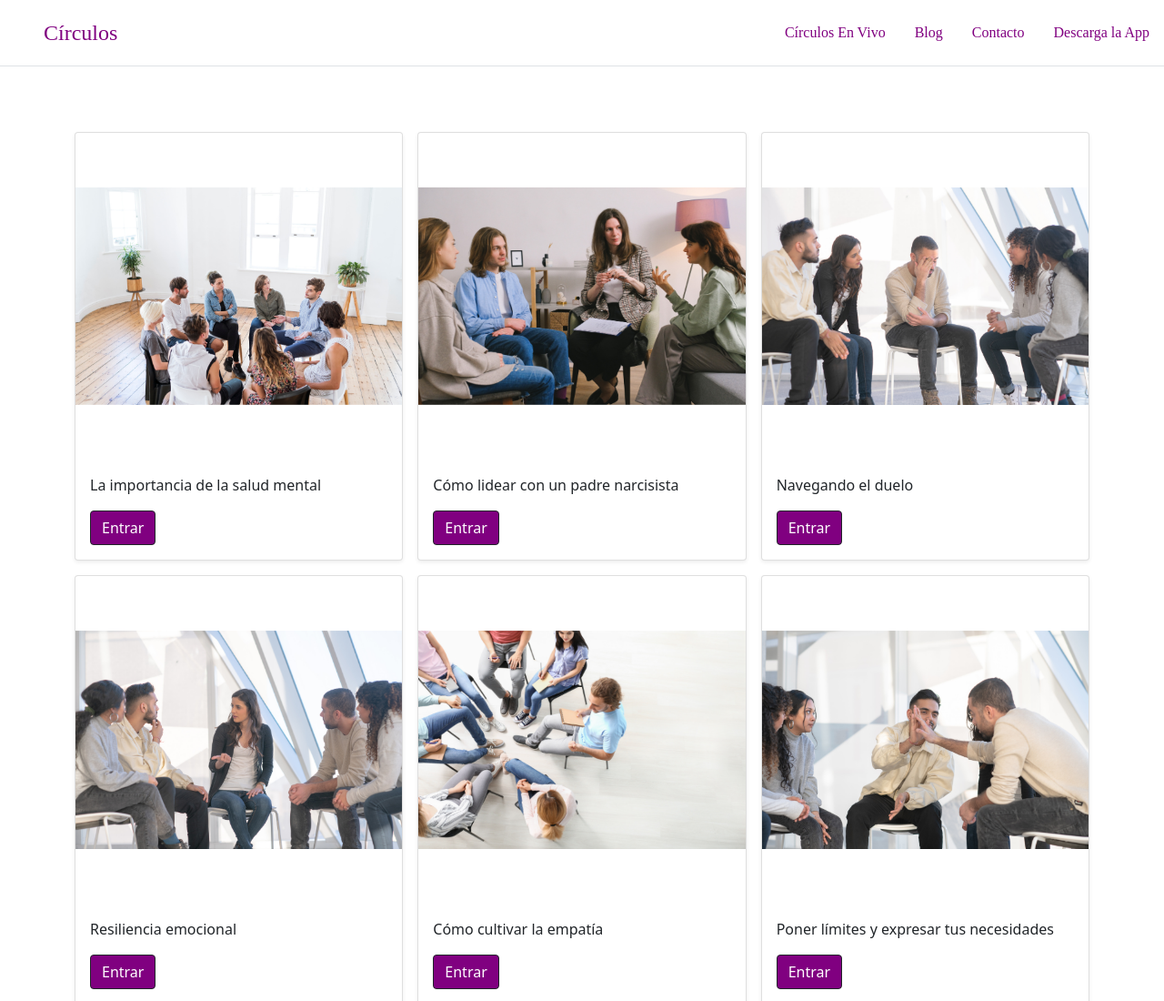
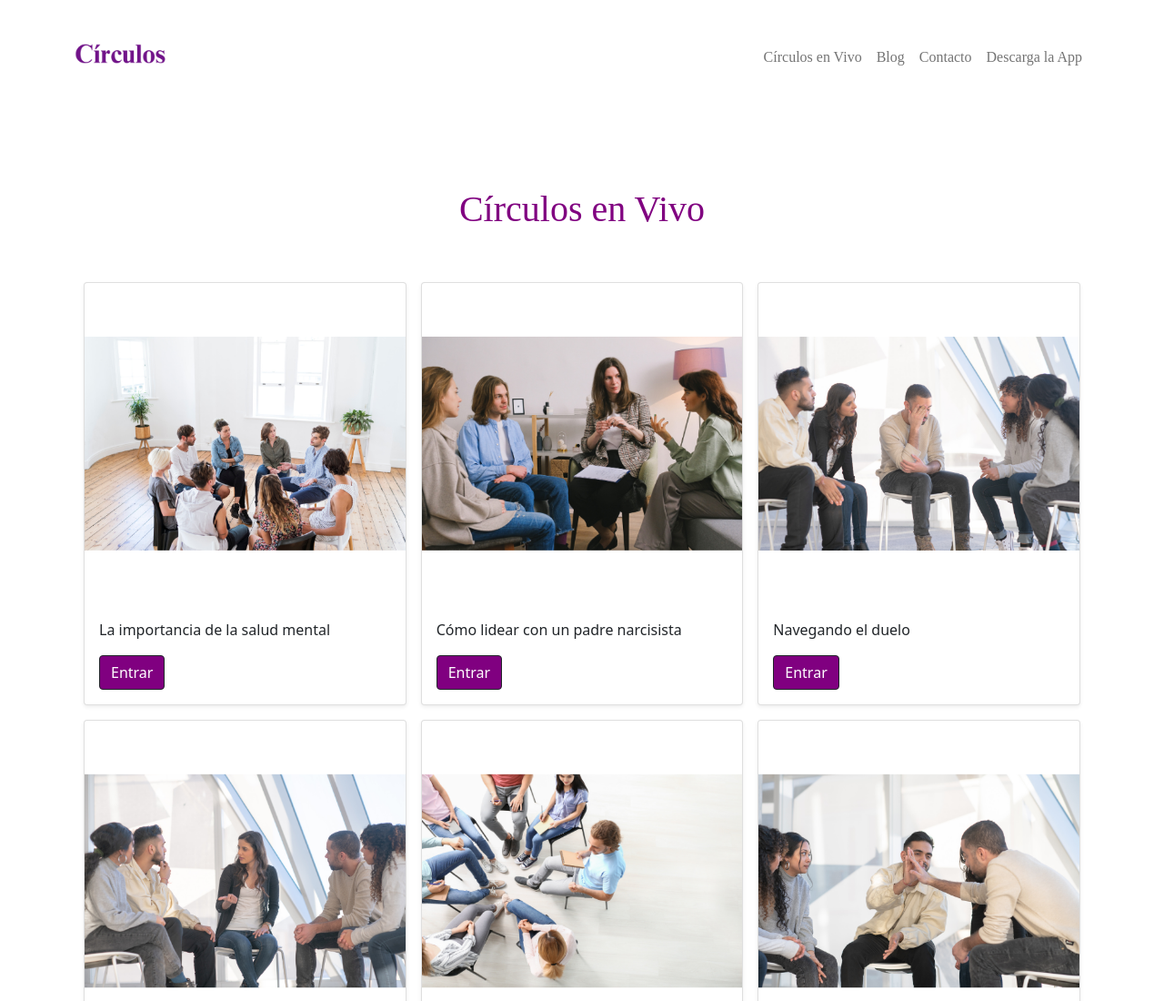
Before and after one commit to diegomedinamora1/somoscirculosoficial, a website: page pages/circulosenvivo.html in a window 1280 px wide. Shown: the top 1100 px of the page at 91% size. Drawn offline with Linux system fonts and the light colour scheme.

Commit message:
cambios al diseño del main

```diff
--- a/pages/circulosenvivo.html
+++ b/pages/circulosenvivo.html
@@ -9,19 +9,36 @@
     <link rel ="stylesheet" href="../css/estilos.css">
 </head>
 <body>
-  <header class="d-flex flex-wrap justify-content-center py-3 mb-4 border-bottom">
-    <a href="/" class="d-flex align-items-center mb-3 mb-md-0 me-md-auto link-body-emphasis text-decoration-none">
-      <svg class="bi me-2" width="40" height="32"><use xlink:href="#bootstrap"></use></svg>
-      <span class="fs-4 purple times">Círculos</span>
-    </a>
-    <ul class="nav nav-pills">
-      <li class="nav-item"><a href="/pages/circulosenvivo.html" class="nav-link purple times">Círculos En Vivo</a></li>
-      <li class="nav-item"><a href="/pages/blog.html" class="nav-link purple times">Blog</a></li>
-      <li class="nav-item"><a href="/pages/contacto.html" class="nav-link purple times">Contacto</a></li>
-      <li class="nav-item"><a href="/pages/app.html" class="nav-link purple times">Descarga la App</a></li>
-    </ul>
-  </header>
-    <main>
+  <header>
+    <nav class="navbar navbar-expand-lg navbar-light bg-body-tertiary">
+        <div class="container">
+          <a class="navbar-brand" href="../index.html">
+            <img class="cien" src="/assets/img/circulos_logo_texto.png">
+            </a>
+          <button class="navbar-toggler" type="button" data-bs-toggle="collapse" data-bs-target="#navbarSupportedContent" aria-controls="navbarSupportedContent" aria-expanded="false" aria-label="Toggle navigation">
+            <span class="navbar-toggler-icon"></span>
+          </button>
+          <div class="collapse navbar-collapse" id="navbarSupportedContent">
+            <ul class="navbar-nav me-auto mb-2 mb-lg-0 w-100 justify-content-end">
+              <li class="nav-item">
+                <a class="nav-link times" href="/pages/circulosenvivo.html">Círculos en Vivo</a>
+              </li>
+              <li class="nav-item times">
+                <a class="nav-link" href="/pages/blog.html">Blog</a>
+              </li>
+              <li class="nav-item times">
+                <a class="nav-link" href="/pages/contacto.html">Contacto</a>
+              </li>
+              <li class="nav-item times">
+                <a class="nav-link" href="/pages/app.html">Descarga la App</a>
+              </li>
+            </ul>
+          </div>
+        </div>
+      </nav>
+</header>
+    <main class="padding">
+      <h1 class="times purple centerContent">Círculos en Vivo</h1>
       <div class="album py-5 bg-body-tertiary">
         <div class="container">
 
--- a/scss/_utilitarias.scss
+++ b/scss/_utilitarias.scss
@@ -14,9 +14,17 @@
     justify-content: $centerContent;
   }
 
+.centerContent{
+    display: flex;
+    align-items: $CenterContent;
+    justify-content: $CenterContent;
+  }
 
+.purple{
+  color: purple;
+}
 .padding {
-    padding: 100px;
+    padding: 10vh;
   }
 
 .centerText {
```
Also changed, not shown: index.html (+32 -16 lines), pages/404.html (+30 -15 lines), pages/app.html (+29 -12 lines), pages/blog.html (+29 -12 lines), pages/contacto.html (+29 -13 lines), assets/img/Calibrex 28.png (deleted), assets/img/circulos_logo_texto.png (added), css/estilos.css.
